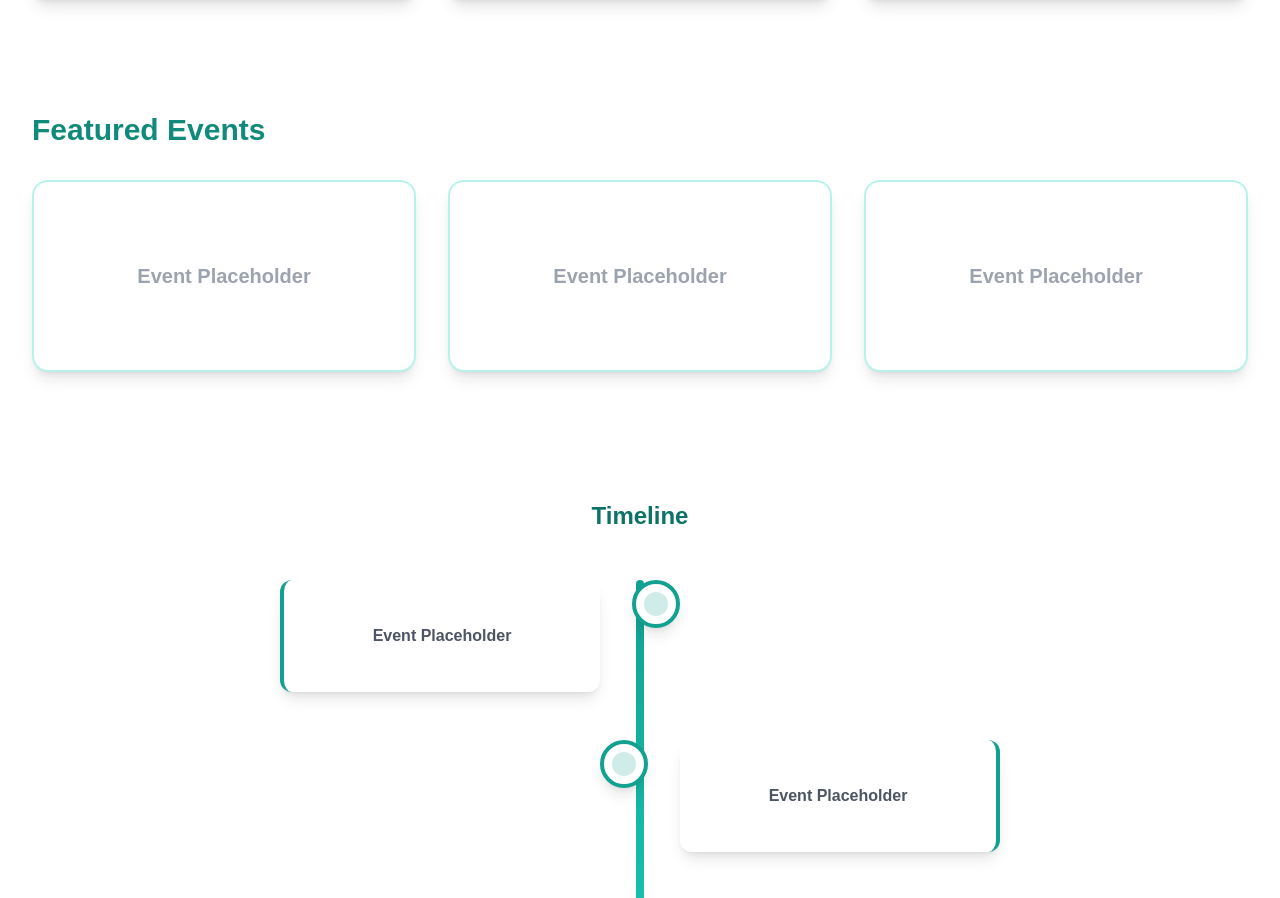
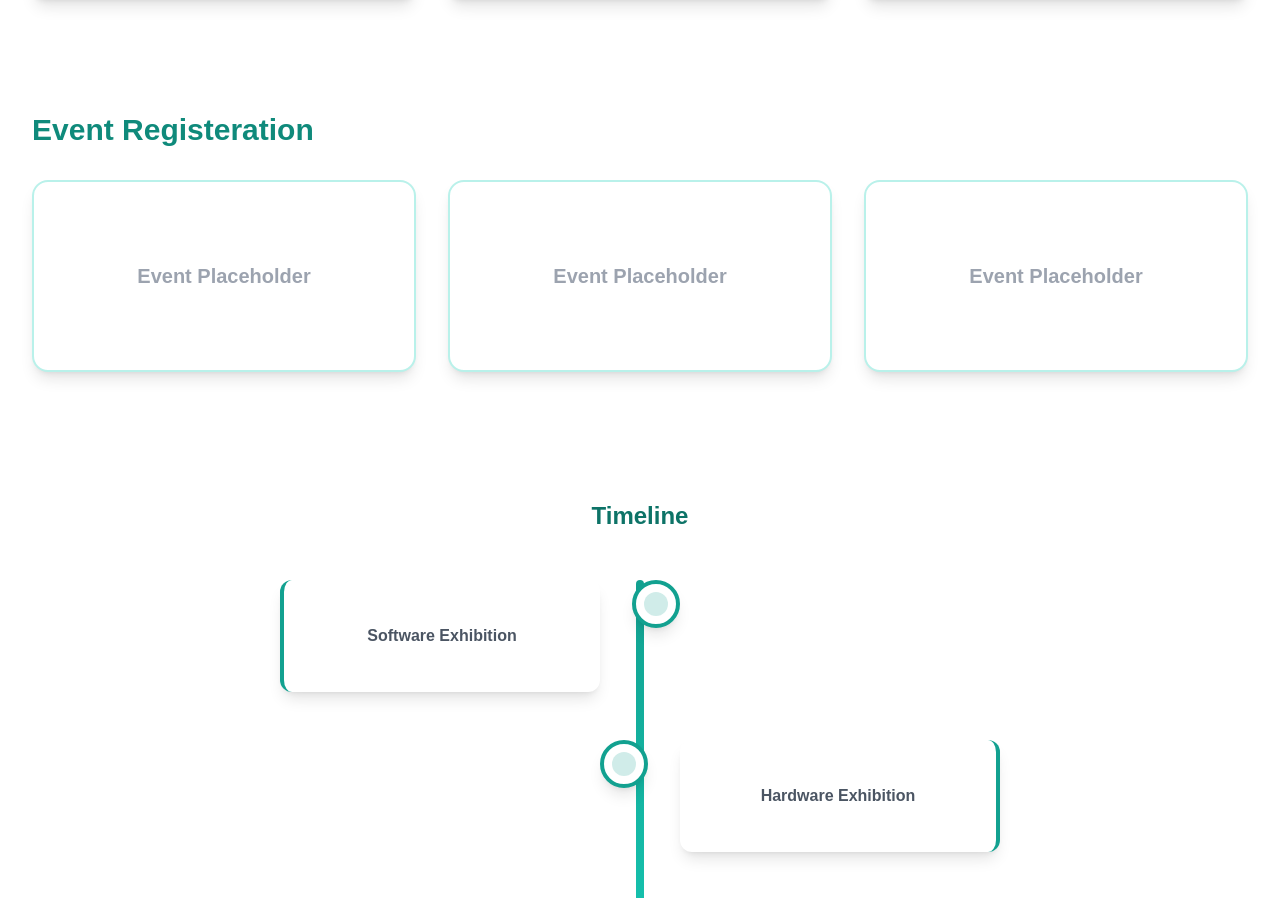
Before and after one commit to PU-Tech-Club/InnoSphere2025, a React (Vite) app: page / in a window 1280 px wide. Shown: the part 858-1756 px from the top of the page. Built offline with nearby package versions, Linux system fonts and the light colour scheme.

Commit message:
fix: Events Events -> Event Registeration Timeline -> Event Added events in place of placeholder

```diff
--- a/src/App.tsx
+++ b/src/App.tsx
@@ -390,10 +390,10 @@ function AppContent() {
           </div>
         </section>
         {/* Events Placeholder */}
-        <section ref={eventsRef} id="events" className={`py-16 bg-f3f7f0 dark:bg-gray-900 ${eventsAnim} ${eventsScrollAnim}`} role="region" aria-label="Featured Events">
+        <section ref={eventsRef} id="events" className={`py-16 bg-f3f7f0 dark:bg-gray-900 ${eventsAnim} ${eventsScrollAnim}`} role="region" aria-label="Event Registeration">
           <div className="max-w-7xl mx-auto px-4 sm:px-6 lg:px-8">
             <h2 className="text-3xl font-bold mb-8 text-teal-dark">
-              Featured Events
+              Event Registeration
             </h2>
             <div className="grid grid-cols-1 md:grid-cols-3 gap-8">
               <div
@@ -401,7 +401,9 @@ function AppContent() {
                 className={`bg-white dark:bg-gray-800 rounded-2xl overflow-hidden shadow-lg flex flex-col items-center justify-center h-48 border-2 border-lightgreen/30 dark:border-teal/30 ${event1Anim}`}
               >
                 <span className="text-xl text-gray-400 dark:text-gray-300 font-semibold">
-                  Event Placeholder
+                  <a href="https://forms.gle/KD1yyW22Uds3K1xo7">Event Placeholder</a>
+                </span>
+                <span className="text-xl text-gray-400 dark:text-gray-300 font-semibold">
                 </span>
               </div>
               <div
@@ -443,7 +445,9 @@ function AppContent() {
                             className={`bg-white dark:bg-gray-700 border-l-4 border-teal dark:border-teal/80 rounded-xl w-[85%] sm:w-80 h-28 flex items-center justify-center shadow-lg ${anim}`}
                           >
                             <span className="text-gray-600 dark:text-gray-300 font-semibold text-center px-2">
-                              Event Placeholder
+                              {i === 0 ? "Software Exhibition" :
+                               i === 2 ? "Cybersecurity Poster Competition" :
+                               i === 4 ? "Workshops" : ""}
                             </span>
                           </div>
                         </div>
@@ -468,7 +472,9 @@ function AppContent() {
                             className={`bg-white dark:bg-gray-700 border-r-4 border-teal dark:border-teal/80 rounded-xl w-[85%] sm:w-80 h-28 flex items-center justify-center shadow-lg ${anim}`}
                           >
                             <span className="text-gray-600 dark:text-gray-300 font-semibold text-center px-2">
-                              Event Placeholder
+                              {i === 1 ? "Hardware Exhibition" :
+                               i === 3 ? "IT Quiz" :
+                               i === 5 ? "Dance/ Singing" : ""}
                             </span>
                           </div>
                         </div>
```
